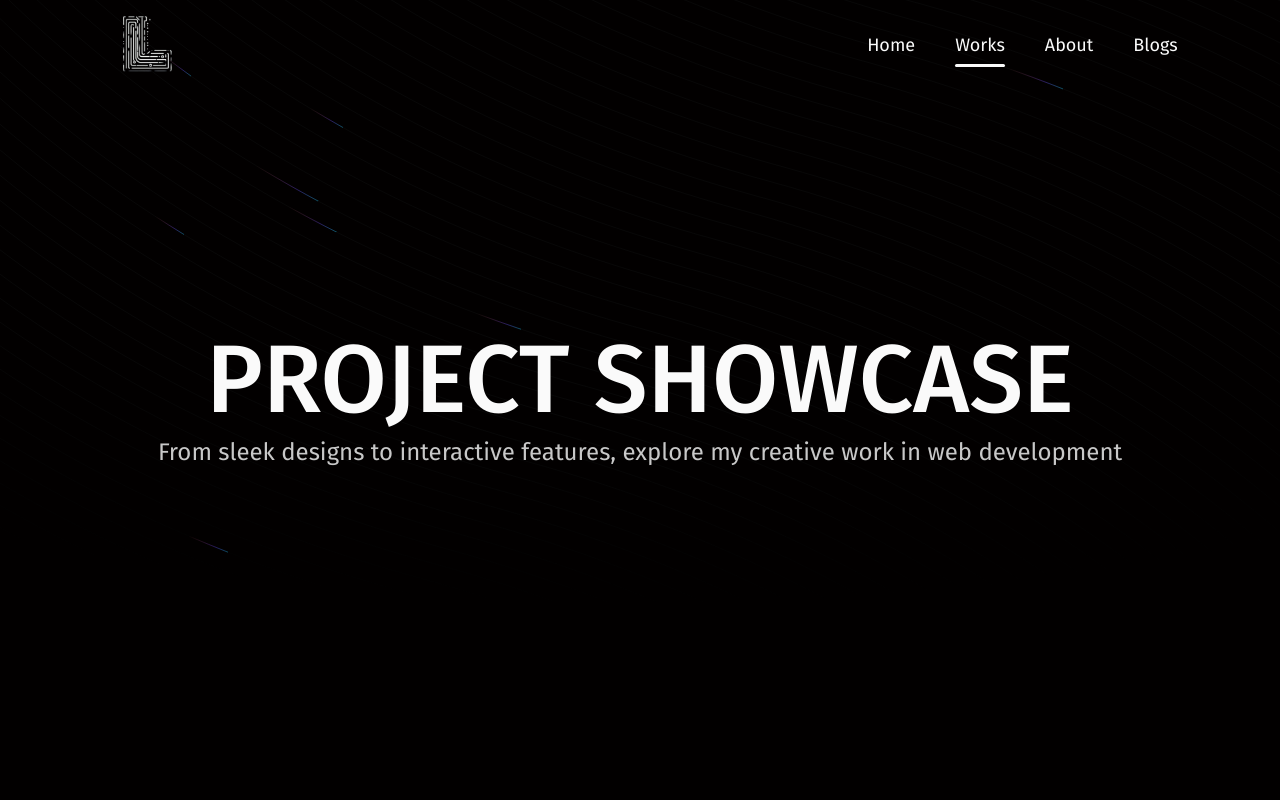
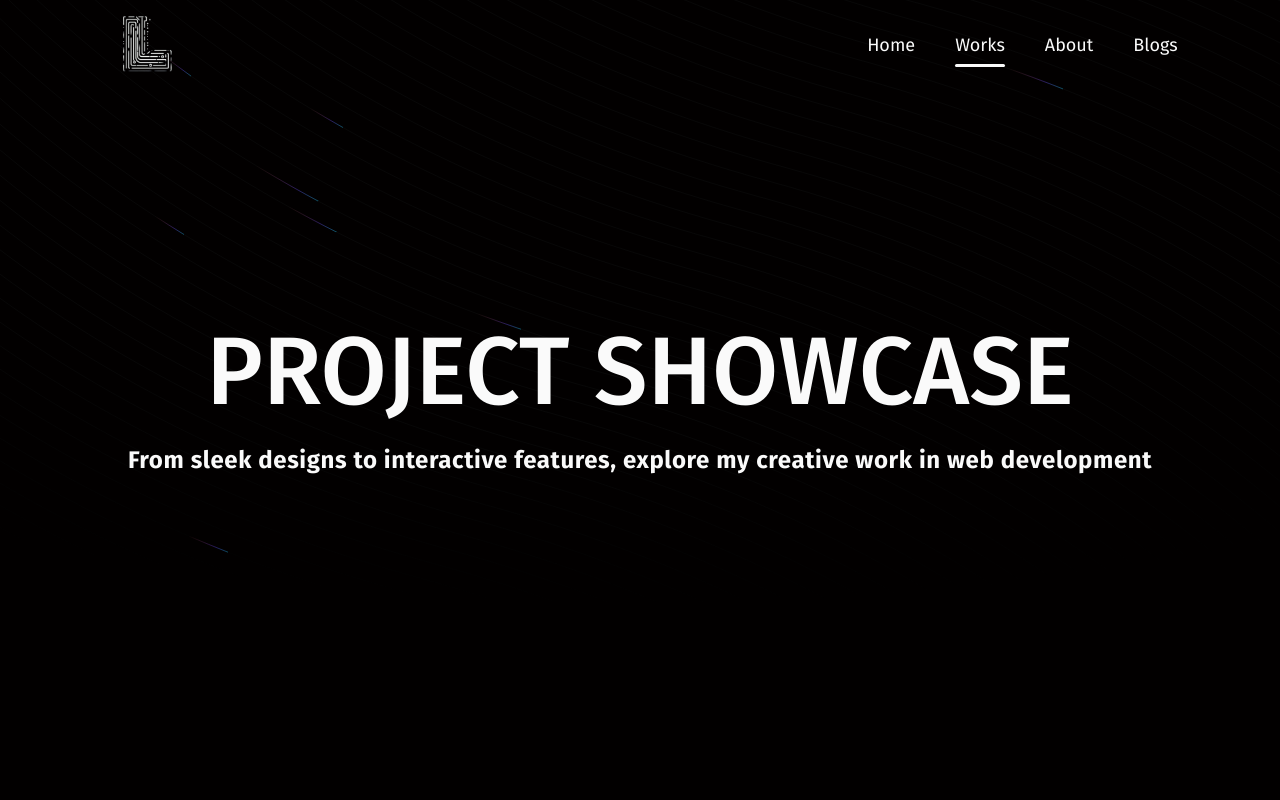
Before and after one commit to donlinoxd/portfolio, a Next.js app: page /works in a window 1280 px wide. Shown: the top 800 px of the page. Built offline with nearby package versions, Linux system fonts and the light colour scheme.

Commit message:
added text generate effect

```diff
--- a/src/components/project-header.tsx
+++ b/src/components/project-header.tsx
@@ -1,18 +1,20 @@
 'use client'
 
 import { motion } from 'framer-motion'
+import { TextGenerateEffect } from './text-generate-effect'
 
 export default function ProjectHeader() {
     return (
         <motion.div
             initial={{ opacity: 0 }}
-            animate={{ opacity: 1, transition: { delay: 0.75 } }}
+            animate={{ opacity: 1, transition: { delay: 1.6 } }}
             className='h-screen w-full flex justify-center items-center flex-col gap-2 text-center'
         >
             <h1 className='text-3xl sm:text-5xl md:text-6xl lg:text-8xl font-medium'>PROJECT SHOWCASE</h1>
-            <p className='text-lg md:text-xl lg:text-2xl text-white/80'>
-                From sleek designs to interactive features, explore my creative work in web development
-            </p>
+            <TextGenerateEffect
+                words='From sleek designs to interactive features, explore my creative work in web development'
+                className='text-lg md:text-xl lg:text-2xl text-white/80'
+            />
         </motion.div>
     )
 }
--- /dev/null
+++ b/src/components/text-generate-effect.tsx
@@ -0,0 +1,44 @@
+'use client'
+import cn from '@/utils/cn'
+import { motion, stagger, useAnimate } from 'framer-motion'
+import { useEffect } from 'react'
+
+export const TextGenerateEffect = ({ words, className }: { words: string; className?: string }) => {
+    const [scope, animate] = useAnimate()
+    let wordsArray = words.split(' ')
+    useEffect(() => {
+        animate(
+            'span',
+            {
+                opacity: 1,
+            },
+            {
+                duration: 2,
+                delay: stagger(0.2),
+            }
+        )
+        // eslint-disable-next-line react-hooks/exhaustive-deps
+    }, [scope.current])
+
+    const renderWords = () => {
+        return (
+            <motion.div ref={scope}>
+                {wordsArray.map((word, idx) => {
+                    return (
+                        <motion.span key={word + idx} className='text-white opacity-0'>
+                            {word}{' '}
+                        </motion.span>
+                    )
+                })}
+            </motion.div>
+        )
+    }
+
+    return (
+        <div className={cn('font-bold', className)}>
+            <div className='mt-4'>
+                <div className=' dark:text-white text-black text-2xl leading-snug tracking-wide'>{renderWords()}</div>
+            </div>
+        </div>
+    )
+}
```
